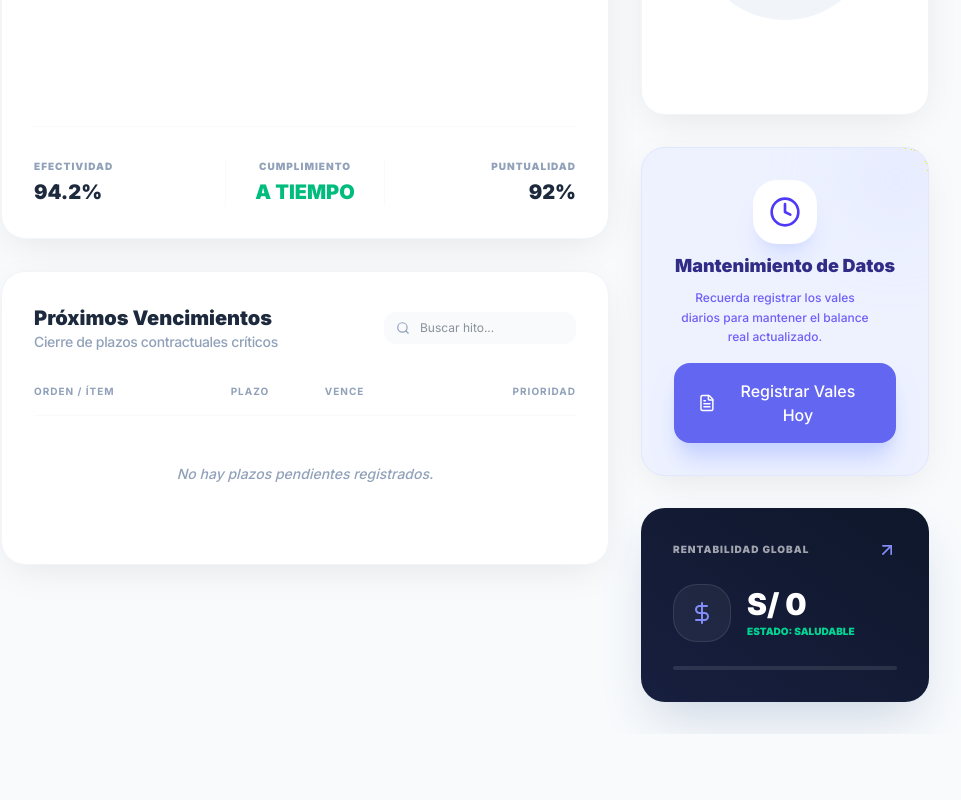
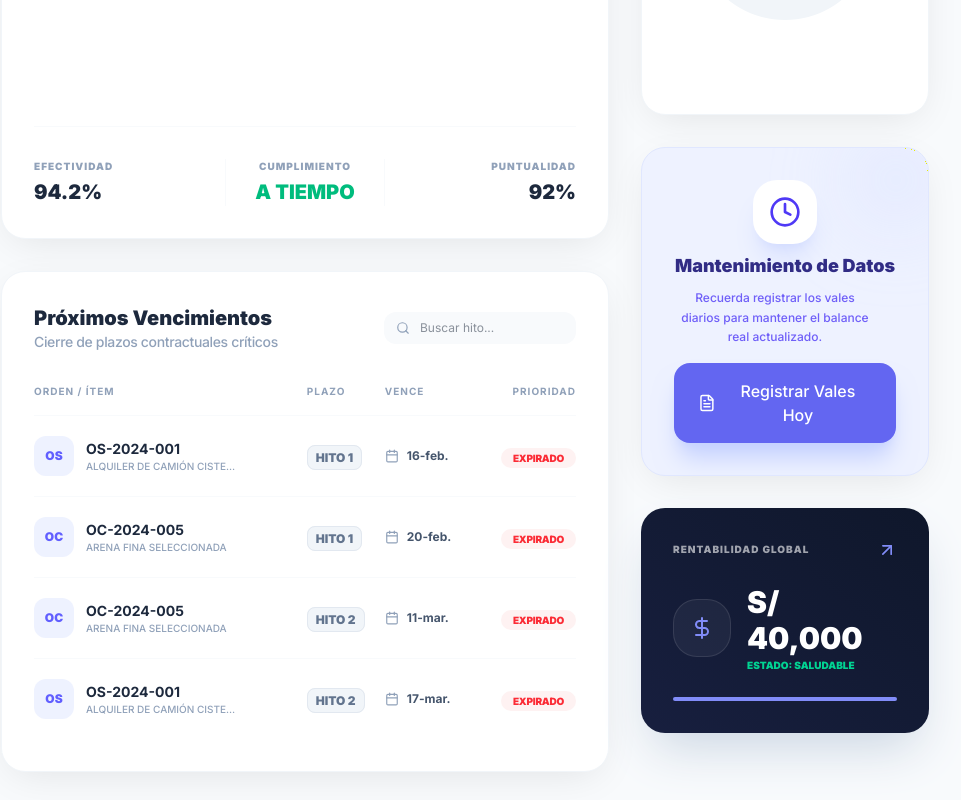
Before and after one commit to NomNomAQP/jmagregados, a React (Vite) app: page / in a window 1280 px wide. Shown: the part 774-1574 px from the top of the page, without its empty margins (319-1280 px from the left). Before the commit the page ends 1508 px from the top, so only its background shows below. Built offline with nearby package versions, Linux system fonts and the light colour scheme; sample sign-in values are in the browser's storage.

Commit message:
Incluir órdenes iniciales maestras para el deploy

```diff
--- /dev/null
+++ b/src/data/initialData.ts
@@ -0,0 +1,70 @@
+import type { Order, User } from '../types';
+
+export const INITIAL_ORDERS: Order[] = [
+    {
+        id: '1',
+        orderNumber: 'OS-2024-001',
+        type: 'SERVICE',
+        client: 'MUNICIPALIDAD DISTRITAL DE CERRO COLORADO',
+        description: 'ALQUILER DE CAMIÓN CISTERNA PARA RIEGO DE ÁREAS VERDES',
+        notificationDate: '2024-02-01',
+        startDate: '2024-02-05',
+        endDate: '',
+        totalAmount: 15000,
+        currency: 'PEN',
+        status: 'IN_PROGRESS',
+        progress: 45,
+        items: [
+            {
+                id: 'i1',
+                description: 'ALQUILER DE CAMIÓN CISTERNA 4000 GLS',
+                quantity: 200,
+                unit: 'HORA',
+                unitPrice: 75,
+                total: 15000,
+                delivered: 90,
+                deadlines: [
+                    { id: 'd1', deadlineNumber: 1, daysToComplete: 15, quantity: 100, deliveredQuantity: 90, status: 'PENDING' },
+                    { id: 'd2', deadlineNumber: 2, daysToComplete: 30, quantity: 100, deliveredQuantity: 0, status: 'PENDING' }
+                ]
+            }
+        ],
+        expenses: []
+    },
+    {
+        id: '2',
+        orderNumber: 'OC-2024-005',
+        type: 'PURCHASE',
+        client: 'CONSORCIO VIAL AREQUIPA',
+        description: 'SUMINISTRO DE ARENA FINA Y PIEDRA CHANCADA PARA OBRA',
+        notificationDate: '2024-02-10',
+        startDate: '2024-02-12',
+        endDate: '',
+        totalAmount: 25000,
+        currency: 'PEN',
+        status: 'IN_PROGRESS',
+        progress: 30,
+        items: [
+            {
+                id: 'i2',
+                description: 'ARENA FINA SELECCIONADA',
+                quantity: 500,
+                unit: 'M3',
+                unitPrice: 50,
+                total: 25000,
+                delivered: 150,
+                deadlines: [
+                    { id: 'd3', deadlineNumber: 1, daysToComplete: 10, quantity: 250, deliveredQuantity: 150, status: 'PENDING' },
+                    { id: 'd4', deadlineNumber: 2, daysToComplete: 20, quantity: 250, deliveredQuantity: 0, status: 'PENDING' }
+                ]
+            }
+        ],
+        expenses: []
+    }
+];
+
+export const INITIAL_USERS: User[] = [
+    { id: '1', name: 'Bryan Portilla', role: 'ADMIN', avatar: 'https://api.dicebear.com/7.x/avataaars/svg?seed=Bryan' },
+    { id: '2', name: 'Juan Operador', role: 'OPERATOR', avatar: 'https://api.dicebear.com/7.x/avataaars/svg?seed=Juan' },
+    { id: '3', name: 'Maria Reportes', role: 'REPORTER', avatar: 'https://api.dicebear.com/7.x/avataaars/svg?seed=Maria' },
+];
--- a/src/pages/AdminOrders.tsx
+++ b/src/pages/AdminOrders.tsx
@@ -8,6 +8,7 @@ import {
 } from 'lucide-react';
 import type { Order, OrderItem, Voucher } from '../types';
 import { getLimaDate, parseLimaDateString } from '../utils/dateUtils';
+import { INITIAL_ORDERS } from '../data/initialData';
 
 const AdminOrders = () => {
     const [view, setView] = useState<'LIST' | 'CREATE' | 'DETAIL'>('LIST');
@@ -37,7 +38,12 @@ const AdminOrders = () => {
         const savedVouchers = localStorage.getItem('antigravity_vouchers');
         const savedExpenses = localStorage.getItem('antigravity_expenses');
 
-        if (savedOrders) setOrders(JSON.parse(savedOrders) || []);
+        if (savedOrders) {
+            setOrders(JSON.parse(savedOrders) || []);
+        } else {
+            setOrders(INITIAL_ORDERS);
+            localStorage.setItem('antigravity_orders', JSON.stringify(INITIAL_ORDERS));
+        }
         if (savedVouchers) setVouchers(JSON.parse(savedVouchers) || []);
         if (savedExpenses) setExpenses(JSON.parse(savedExpenses) || []);
     }, []);
--- a/src/pages/Dashboard.tsx
+++ b/src/pages/Dashboard.tsx
@@ -19,6 +19,7 @@ import {
 } from 'lucide-react';
 import type { Order, Voucher, Expense } from '../types';
 import { parseLimaDateString } from '../utils/dateUtils';
+import { INITIAL_ORDERS } from '../data/initialData';
 
 const Dashboard = () => {
     const [orders, setOrders] = useState<Order[]>([]);
@@ -30,7 +31,12 @@ const Dashboard = () => {
         const savedVouchers = localStorage.getItem('antigravity_vouchers');
         const savedExpenses = localStorage.getItem('antigravity_expenses');
 
-        if (savedOrders) setOrders(JSON.parse(savedOrders));
+        if (savedOrders) {
+            setOrders(JSON.parse(savedOrders));
+        } else {
+            setOrders(INITIAL_ORDERS);
+            localStorage.setItem('antigravity_orders', JSON.stringify(INITIAL_ORDERS));
+        }
         if (savedVouchers) setVouchers(JSON.parse(savedVouchers));
         if (savedExpenses) setExpenses(JSON.parse(savedExpenses));
     }, []);
```
